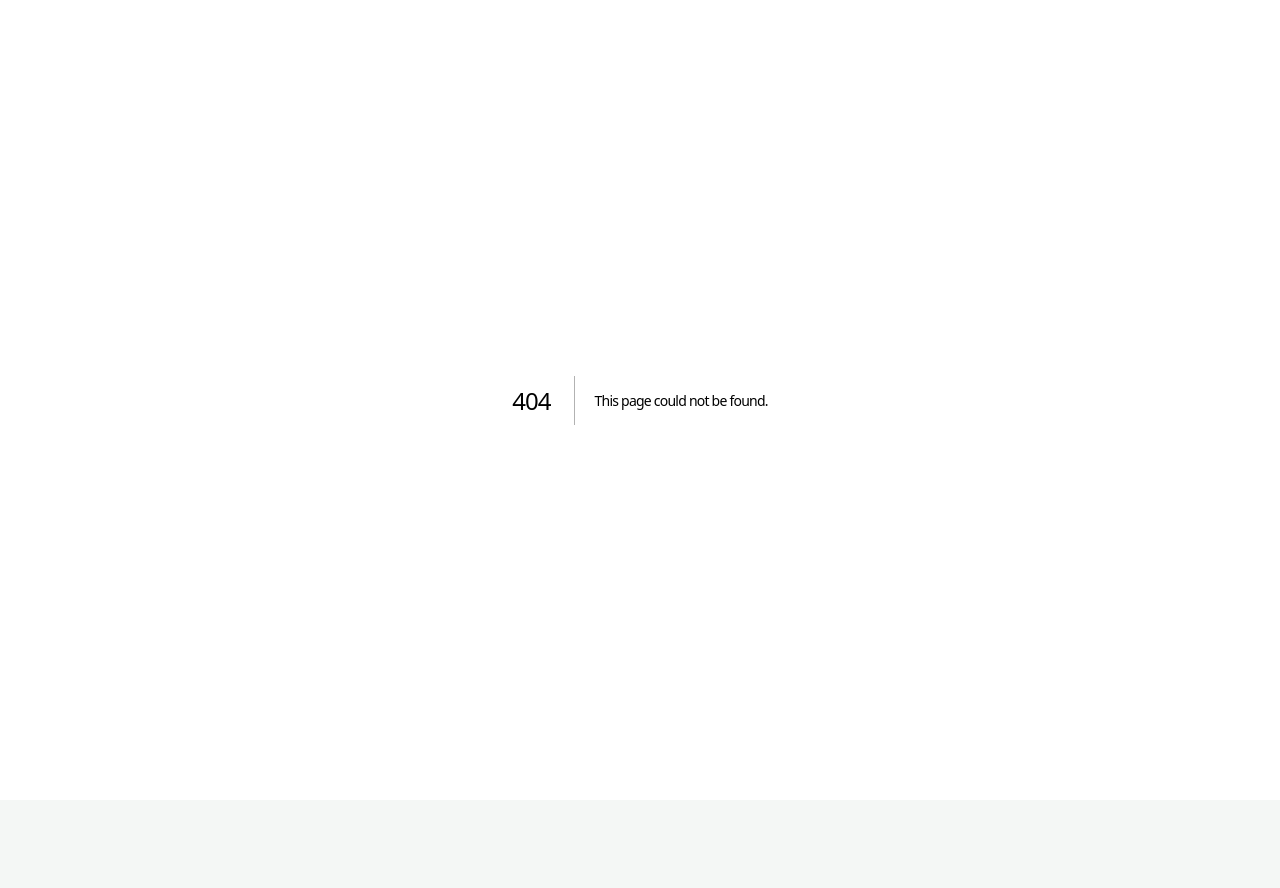
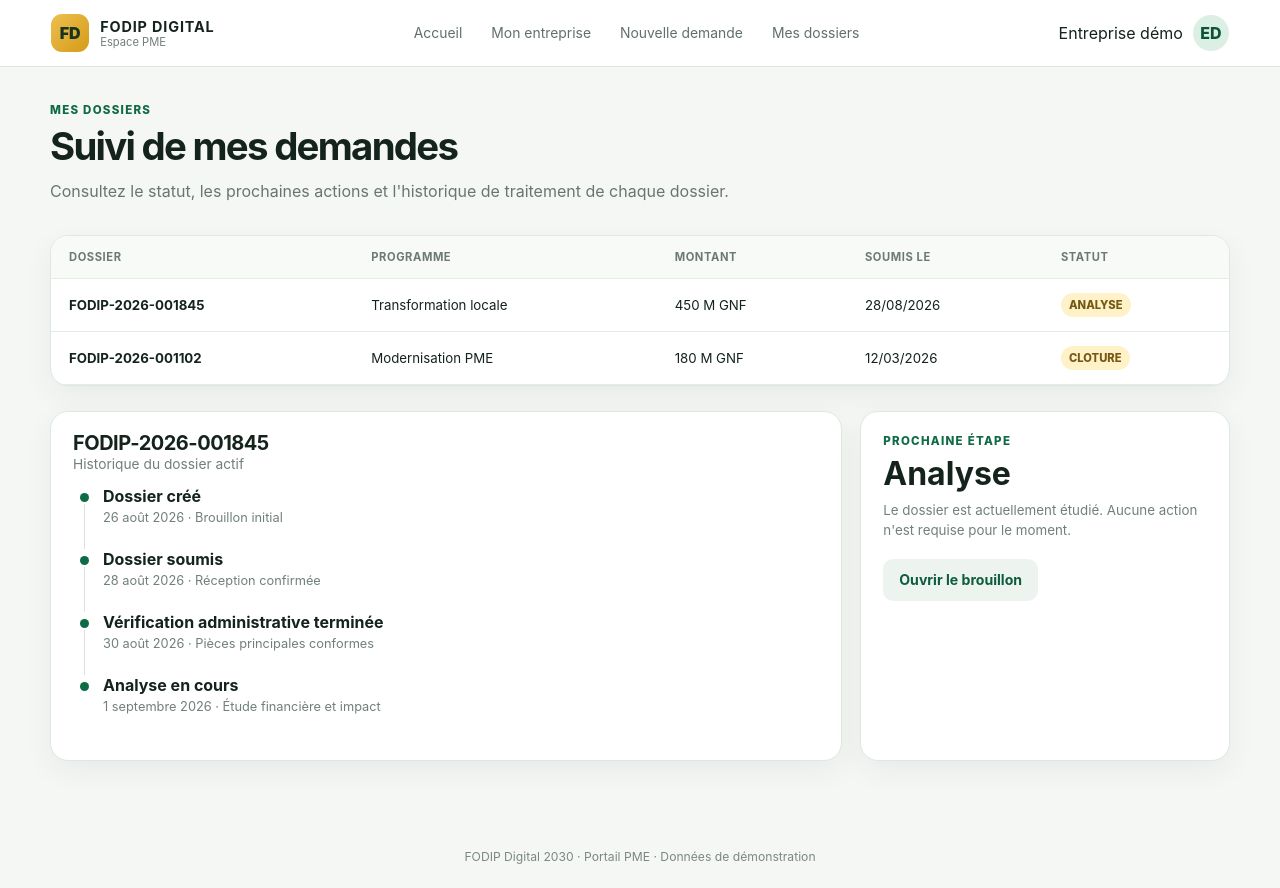
Before and after one commit to skaba89/Fodif_gestion, a Next.js app in the folder apps/web/: page /entrepreneur/suivi in a window 1280 px wide. Before the commit this address had no page. Before the commit the page ends 800 px from the top, so only its background shows below. Built offline with nearby package versions, Linux system fonts and the light colour scheme.

Commit message:
feat(web): add application tracking screen

```diff
--- /dev/null
+++ b/apps/web/app/entrepreneur/suivi/page.tsx
@@ -0,0 +1,44 @@
+import Link from "next/link";
+import styles from "../portal.module.css";
+
+const dossiers = [
+  { numero: "FODIP-2026-001845", programme: "Transformation locale", montant: "450 M GNF", statut: "ANALYSE", date: "28/08/2026" },
+  { numero: "FODIP-2026-001102", programme: "Modernisation PME", montant: "180 M GNF", statut: "CLOTURE", date: "12/03/2026" },
+];
+
+export default function TrackingPage() {
+  return (
+    <main className={styles.main}>
+      <p className={styles.eyebrow}>Mes dossiers</p>
+      <h1 className={styles.title}>Suivi de mes demandes</h1>
+      <p className={styles.lead}>Consultez le statut, les prochaines actions et l'historique de traitement de chaque dossier.</p>
+
+      <section className={`${styles.card} ${styles.tableCard} ${styles.section}`}>
+        <table className={styles.table}>
+          <thead><tr><th>Dossier</th><th>Programme</th><th>Montant</th><th>Soumis le</th><th>Statut</th></tr></thead>
+          <tbody>
+            {dossiers.map((dossier) => (
+              <tr key={dossier.numero}><td><strong>{dossier.numero}</strong></td><td>{dossier.programme}</td><td>{dossier.montant}</td><td>{dossier.date}</td><td><span className={styles.pill}>{dossier.statut}</span></td></tr>
+            ))}
+          </tbody>
+        </table>
+      </section>
+
+      <section className={styles.hero}>
+        <div className={`${styles.card} ${styles.timeline}`}>
+          <div className={styles.sectionHeader}><div><h2>FODIP-2026-001845</h2><p>Historique du dossier actif</p></div></div>
+          <div className={styles.timelineItem}><strong>Dossier créé</strong><span>26 août 2026 · Brouillon initial</span></div>
+          <div className={styles.timelineItem}><strong>Dossier soumis</strong><span>28 août 2026 · Réception confirmée</span></div>
+          <div className={styles.timelineItem}><strong>Vérification administrative terminée</strong><span>30 août 2026 · Pièces principales conformes</span></div>
+          <div className={styles.timelineItem}><strong>Analyse en cours</strong><span>1 septembre 2026 · Étude financière et impact</span></div>
+        </div>
+        <aside className={`${styles.card} ${styles.quick}`}>
+          <p className={styles.eyebrow}>Prochaine étape</p>
+          <strong>Analyse</strong>
+          <small>Le dossier est actuellement étudié. Aucune action n'est requise pour le moment.</small>
+          <div className={styles.buttonRow}><Link className={styles.secondary} href="/entrepreneur/demande">Ouvrir le brouillon</Link></div>
+        </aside>
+      </section>
+    </main>
+  );
+}
```
